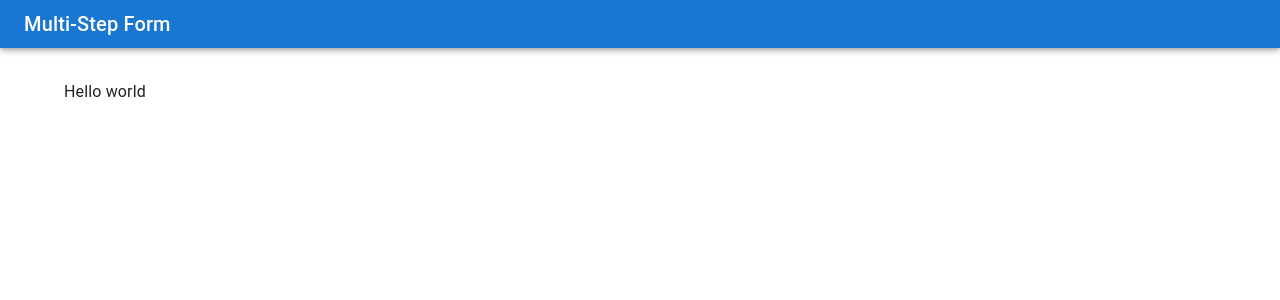
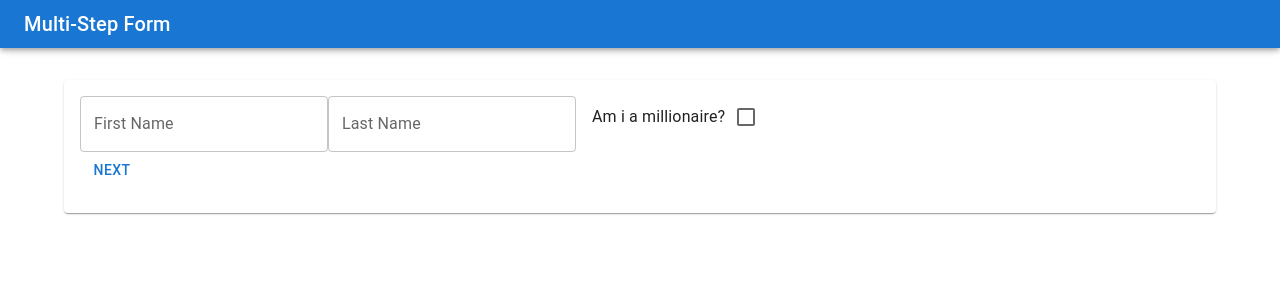
Before and after one commit to marcos-aparicio/materialui-basic-form, a React (Create React App) app: page / in a window 1280 px wide. Shown: the top 300 px of the page. Built offline with nearby package versions, Linux system fonts and the light colour scheme.

Commit message:
about to delete everything

```diff
--- a/package.json
+++ b/package.json
@@ -14,6 +14,7 @@
     "@types/react": "^18.2.35",
     "@types/react-dom": "^18.2.14",
     "formik": "^2.4.5",
+    "formik-material-ui": "^4.0.0-alpha.2",
     "react": "^18.2.0",
     "react-dom": "^18.2.0",
     "react-scripts": "5.0.1",
--- a/src/pages/Form.tsx
+++ b/src/pages/Form.tsx
@@ -1,5 +1,145 @@
-import { Typography } from "@mui/material";
+import {
+  Box,
+  Button,
+  Card,
+  CardContent,
+  Checkbox,
+  FormControlLabel,
+  TextField,
+} from "@mui/material";
+import { FormikConfig, FormikValues, useFormik } from "formik";
+import { number, object, string } from "yup";
+import React, { ReactNode } from "react";
+
+const extendProps = (name: string, formik: any) => {
+  return {
+    name: name,
+    id: name,
+    value: formik.values[name],
+    onChange: formik.handleChange,
+    onBlur: formik.handleBlur,
+    error: formik.touched[name] && Boolean(formik.errors[name]),
+    helperText: formik.touched[name] && formik.errors[name],
+  };
+};
 
 export const TheForm = () => {
-  return <Typography>Hello world</Typography>;
+  const formik = useFormik({
+    initialValues: {
+      firstName: "",
+      lastName: "",
+      millionaire: false,
+      money: 0,
+      description: "",
+    },
+    onSubmit: (values) => {
+      console.log("values: ", values);
+    },
+    validationSchema: object({
+      money: number()
+        .required("Please fill the money!!")
+        .when("millionaire", {
+          is: true,
+          then: (schema) =>
+            schema
+              .required()
+              .min(
+                1_000_000,
+                "Because you said you are a millionaire you need to have 1 million dollars"
+              ),
+        }),
+      firstName: string().required(),
+    }),
+  });
+  return (
+    <Card>
+      <CardContent>
+        <FormikStepper>
+          <div>
+            <TextField
+              label="First Name"
+              {...extendProps("firstName", formik)}
+            />
+            <TextField label="Last Name" {...extendProps("lastName", formik)} />
+            <FormControlLabel
+              label="Am i a millionaire?"
+              labelPlacement="start"
+              control={<Checkbox checked={formik.values.millionaire} />}
+              {...extendProps("millionaire", formik)}
+            />
+          </div>
+          <div>
+            <TextField
+              label="Money"
+              type="number"
+              {...extendProps("money", formik)}
+            />
+          </div>
+          <div>
+            <TextField
+              label="Description"
+              {...extendProps("description", formik)}
+            />
+          </div>
+        </FormikStepper>
+      </CardContent>
+    </Card>
+  );
 };
+
+// const CustomForm = ({ children, ...props }) => {
+//   const childrenArray = React.Children.toArray(children);
+//   return <div>Hello world</div>;
+// };
+//
+interface FormikStepperProps {
+  children: ReactNode;
+}
+export const FormikStepper: React.FC<FormikStepperProps> = ({ children }) => {
+  const childrenArray = React.Children.toArray(children);
+  const [step, setStep] = React.useState(0);
+  const currentChild = childrenArray[step];
+  const formik = useFormik({
+    initialValues: {
+      firstName: "",
+      lastName: "",
+      millionaire: false,
+      money: 0,
+      description: "",
+    },
+    onSubmit: (values, helpers) => {
+      if (step === childrenArray.length - 1) {
+        // await props
+        return;
+      }
+      setStep((s) => s + 1);
+    },
+    validationSchema: object({
+      money: number()
+        .required("Please fill the money!!")
+        .when("millionaire", {
+          is: true,
+          then: (schema) =>
+            schema
+              .required()
+              .min(
+                1_000_000,
+                "Because you said you are a millionaire you need to have 1 million dollars"
+              ),
+        }),
+      firstName: string().required(),
+    }),
+  });
+
+  return (
+    <form autoComplete="off">
+      {currentChild}
+      {step > 0 ? (
+        <Button onClick={() => setStep((s) => s - 1)}>Back</Button>
+      ) : null}
+      {/* <Button onClick={() => setStep((s) => s + 1)}>Next</Button> */}
+
+      <Button type="submit">Next</Button>
+    </form>
+  );
+};
```
Also changed, not shown: tsconfig.json (+2 -8 lines), 1 other file (tests, documents, lock files or other folders).
